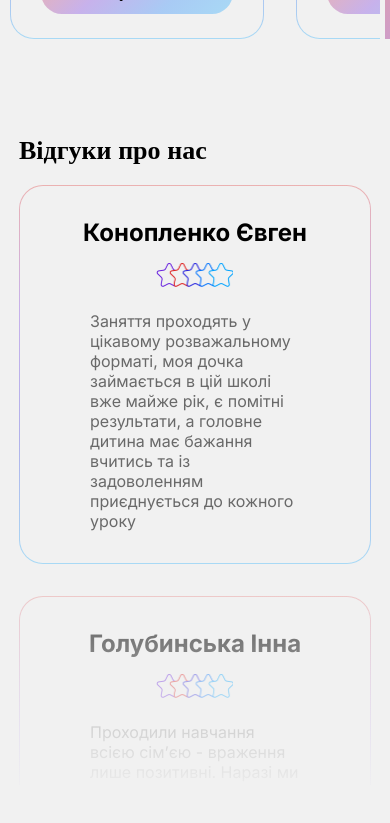
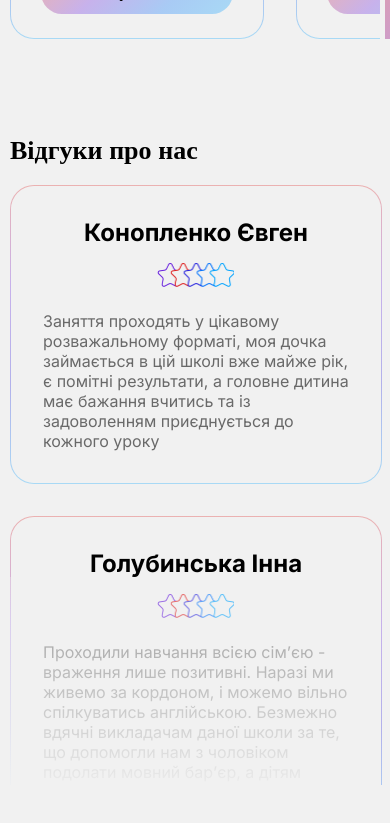
Before and after one commit to mirajane2207/english-school, a React (Create React App) app: page / in a window 390 px wide. Shown: the part 2200-3023 px from the top of the page. Built offline with nearby package versions, Linux system fonts and the light colour scheme.

Commit message:
Update adaptive: reviews

```diff
--- a/src/components/ReviewItem/ReviewItem.module.css
+++ b/src/components/ReviewItem/ReviewItem.module.css
@@ -40,9 +40,14 @@
     align-items: center;
 }
 
-@media(max-width: 520px) {
+@media(max-width: 899px) {
+
+    .review__container {
+        width: calc(100vw - 84px);
+    }
+
+
     .review__container p {
-        max-width: 210px;
         font-size: 16px;
     }
 }
--- a/src/components/Reviews/Reviews.jsx
+++ b/src/components/Reviews/Reviews.jsx
@@ -4,7 +4,7 @@ import SectionTitle from '../SectionTitle/SectionTitle'
 import classes from './Reviews.module.css'
 import personImg from './reviews-person.svg'
 
-const Reviews = ({scrollTo}) => {
+const Reviews = ({ scrollTo }) => {
     const [visible, setVisible] = useState(false);
     const rootClasses = [classes.reviews__items_container]
 
@@ -22,7 +22,6 @@ const Reviews = ({scrollTo}) => {
     }
 
     return (
-        <div>
         <div className={classes.reviews__container} id='reviews'>
             <div>
                 <SectionTitle>Відгуки про нас</SectionTitle>
@@ -49,7 +48,6 @@ const Reviews = ({scrollTo}) => {
                 }
             </div>
         </div>
-        </div>
     )
 }
 
--- a/src/components/Reviews/Reviews.module.css
+++ b/src/components/Reviews/Reviews.module.css
@@ -49,7 +49,7 @@
 
 
 
-@media(max-width: 520px) {
+@media(max-width: 899px) {
 
     .reviews__container {
         scroll-margin-top: 80px;
@@ -58,6 +58,7 @@
         flex-direction: column;
         align-items: flex-start;
         gap: 24px;
+        width: calc(100vw - 20px);
     }
 
     .reviews__items_container {
```
Lines whose indentation alone changed are shown as unchanged.
